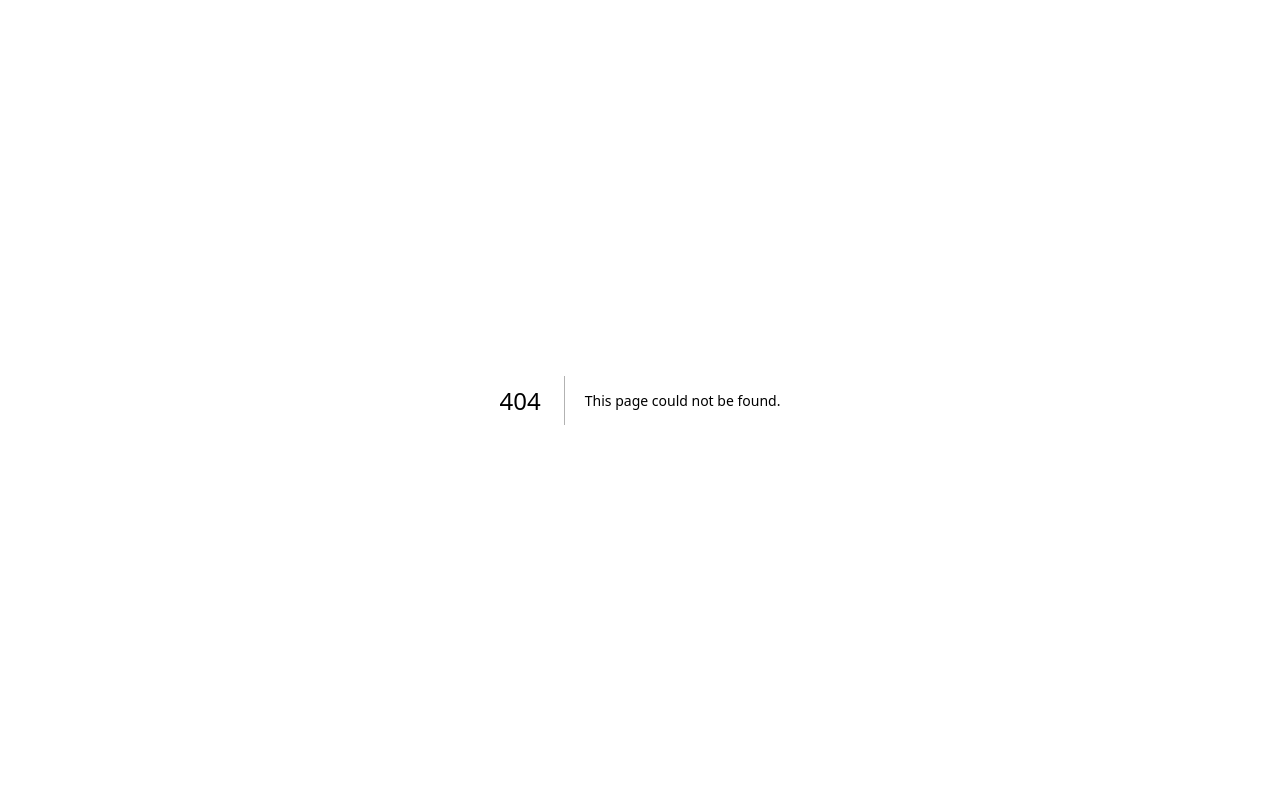
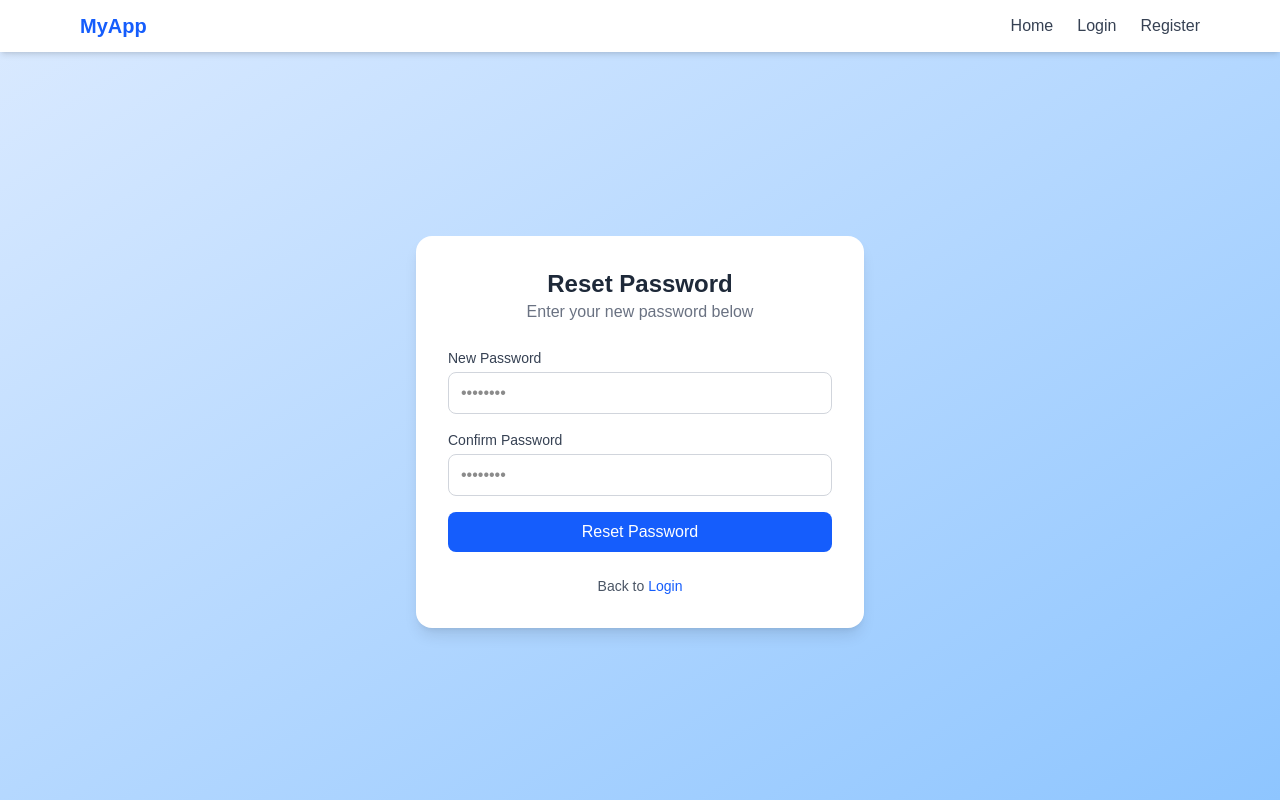
Before and after one commit to CodeVanguardJS/fulllstack-job-app, a Next.js app: page /reset-password/1 in a window 1280 px wide. Before the commit this address had no page. Built offline with nearby package versions, Linux system fonts and the light colour scheme.

Commit message:
feat: create reset password UI

```diff
--- /dev/null
+++ b/app/reset-password/[token]/page.jsx
@@ -0,0 +1,62 @@
+"use client";
+
+import Navbar from "../../components/Navbar";
+
+export default function ResetPasswordPage() {
+  return (
+    <div className="min-h-screen bg-gradient-to-br from-blue-100 to-blue-300">
+      {/* Navbar */}
+      <Navbar />
+
+      {/* Reset Password Card */}
+      <div className="flex items-center justify-center min-h-screen">
+        <div className="w-full max-w-md bg-white rounded-2xl shadow-lg p-8 mt-16">
+          <h1 className="text-2xl font-bold text-center text-gray-800">Reset Password</h1>
+          <p className="text-center text-gray-500 mb-6">
+            Enter your new password below
+          </p>
+
+          <form className="space-y-4">
+            <div>
+              <label className="block text-sm font-medium text-gray-700 mb-1">
+                New Password
+              </label>
+              <input
+                type="password"
+                placeholder="••••••••"
+                className="w-full px-3 py-2 border border-gray-300 rounded-lg focus:outline-none focus:ring-2 focus:ring-blue-500"
+                required
+              />
+            </div>
+
+            <div>
+              <label className="block text-sm font-medium text-gray-700 mb-1">
+                Confirm Password
+              </label>
+              <input
+                type="password"
+                placeholder="••••••••"
+                className="w-full px-3 py-2 border border-gray-300 rounded-lg focus:outline-none focus:ring-2 focus:ring-blue-500"
+                required
+              />
+            </div>
+
+            <button
+              type="submit"
+              className="w-full bg-blue-600 text-white font-medium py-2 rounded-lg hover:bg-blue-700 transition"
+            >
+              Reset Password
+            </button>
+          </form>
+
+          <p className="text-center text-sm text-gray-600 mt-6">
+            Back to{" "}
+            <a href="/login" className="text-blue-600 font-medium hover:underline">
+              Login
+            </a>
+          </p>
+        </div>
+      </div>
+    </div>
+  );
+}
```
